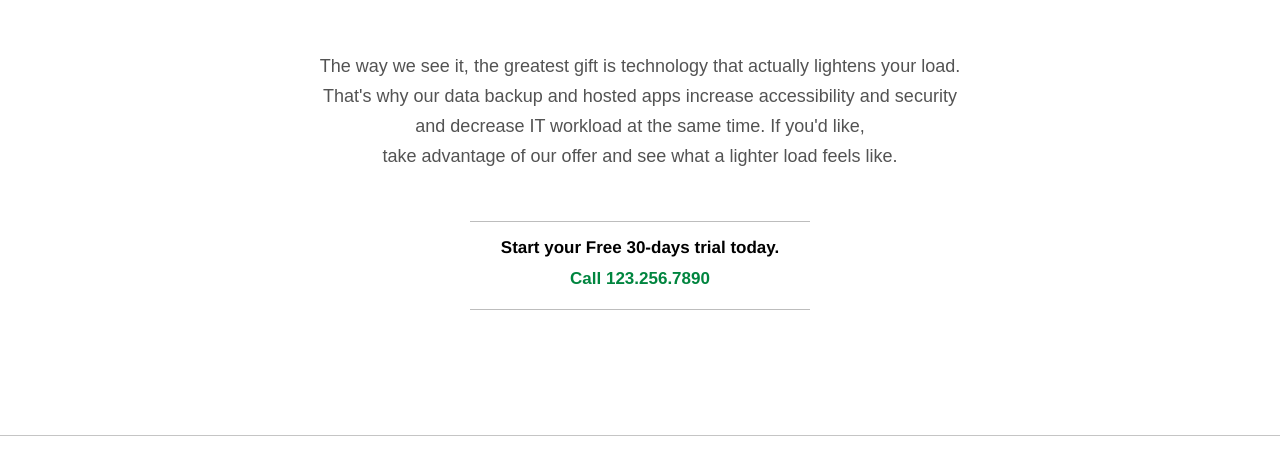
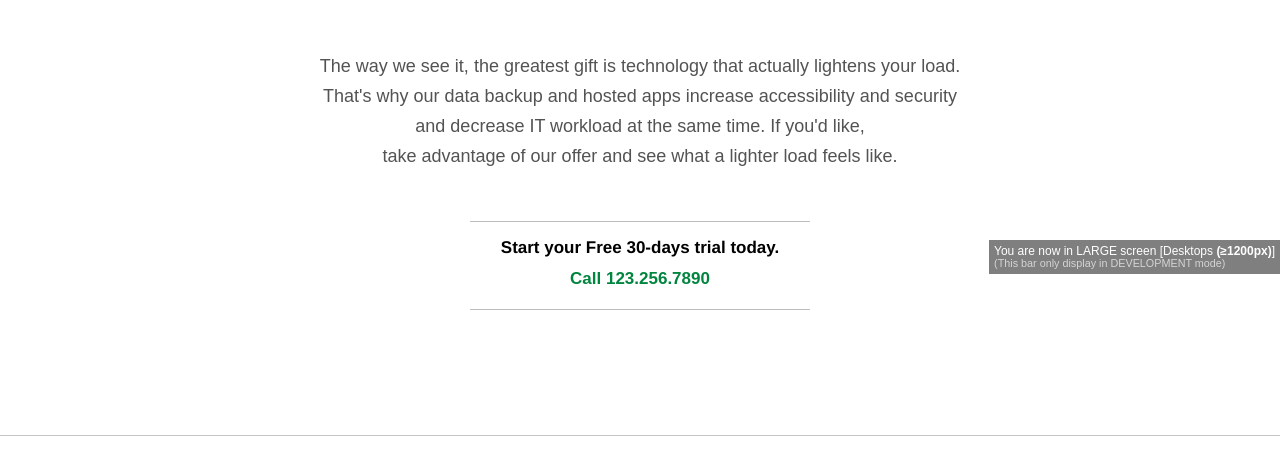
Before and after one commit to matthewnolan/centurylink, a PHP site: page /it.php in a window 1280 px wide. Shown: the part 526-999 px from the top of the page. Run offline with PHP 8.4, Linux system fonts and the light colour scheme; some libraries are stand-ins or nearby versions.

Commit message:
DEV bar to display screen size (only development mode)

```diff
--- a/header.php
+++ b/header.php
@@ -44,6 +44,7 @@ jQuery(document).ready(function($) {
 </script>
 </head>
 <body>
+<?php @include 'includes/develop_bar.php'?>
 <div id="wrapper">
 <header id="header" class="navbar" >
 	<div class="container wrapper">
--- /dev/null
+++ b/includes/develop_bar.php
@@ -0,0 +1,22 @@
+<style type="text/css">
+	#develop{
+		background: #000;
+		color: #fff;
+		font-size: 12px;
+		position: fixed;
+		right: 0;
+		bottom: 0;
+		z-index: 9999;
+		padding: 5px;
+		max-width: 100%;
+		opacity: .5;
+		line-height: 1;
+	}
+</style>
+<div id="develop">
+	<span class="visible-lg">You are now in LARGE screen [Desktops <strong>(≥1200px)</strong>]</span>
+	<span class="visible-md">You are now in MEDIUM screen [Desktops <strong>(≥992px)</strong>]</span>
+	<span class="visible-sm">You are now in SMALL screen [Tablets <strong>(≥768px)</strong>]</span>
+	<span class="visible-xs">You are now in X SMALL screen [<strong>(&lt;768px)</strong>]</span>
+	<span style="color: #aaa; font-size: 90%">(This bar only display in DEVELOPMENT mode)</span>
+</div>
```
